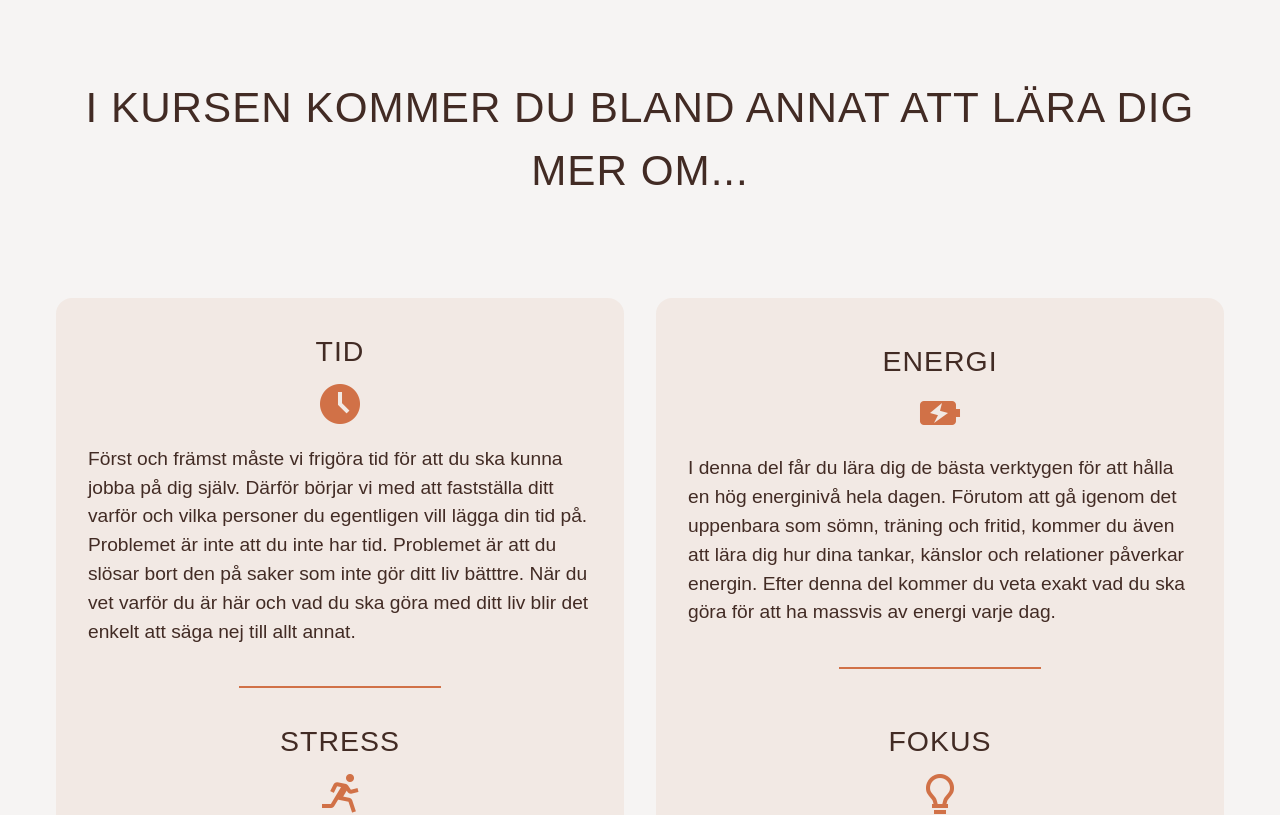
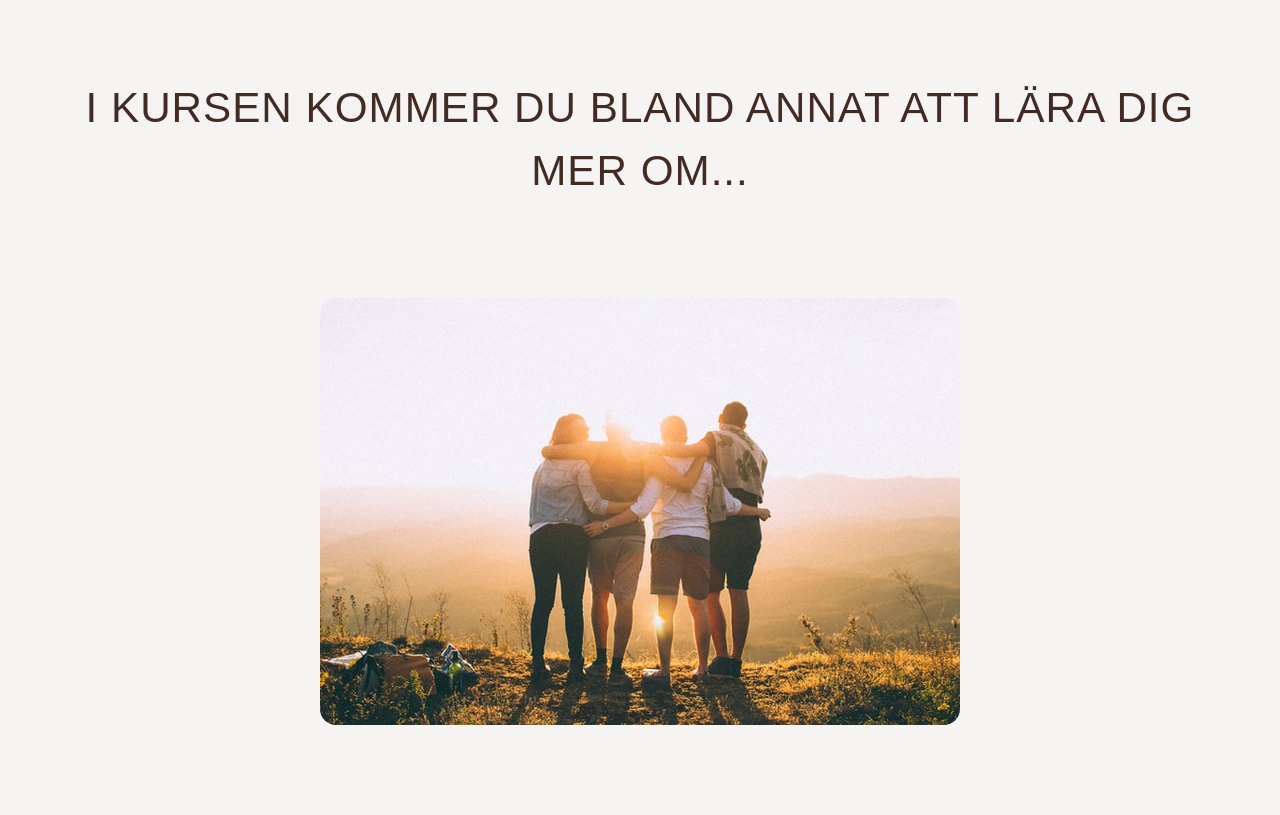
Before and after one commit to MatildaMared/dothingsyourway-homepage, a React (Create React App) app: page /stressfrihet in a window 1280 px wide. Shown: the part 2973-3788 px from the top of the page. Built offline with nearby package versions, Linux system fonts and the light colour scheme; a web font is replaced by a local one.

Commit message:
add photo to contents section

```diff
--- a/src/pages/SalesPage/Contents.tsx
+++ b/src/pages/SalesPage/Contents.tsx
@@ -2,12 +2,16 @@ import React from "react";
 import styled from "styled-components";
 import Button from "../../components/Button";
 import SectionHeader from "../../components/SectionHeader";
+import freedomPhoto from "../../assets/images/freedom.jpg";
 
 function Contents() {
     return (
         <Wrapper>
             <SectionHeader text="Kursens innehåll" secondary />
             <h2>I kursen kommer du bland annat att lära dig mer om...</h2>
+            <figure>
+                <img className="photo" src={freedomPhoto} alt="Freedom" />
+            </figure>
             <CourseContents>
                 <List>
                     <li>
@@ -120,6 +124,19 @@ const Wrapper = styled.section`
     background-color: var(--color-white-secondary);
     color: var(--color-secondary-darkest);
 
+    & > figure {
+        width: 100%;
+        height: auto;
+        max-width: 650px;
+        margin-inline: auto;
+        margin-block-end: var(--spacing-large);
+
+        & img {
+            margin-inline: auto;
+            border-radius: 1rem;
+        }
+    }
+
     & > h2 {
         text-align: center;
         margin-block-end: var(--spacing-large);
```
